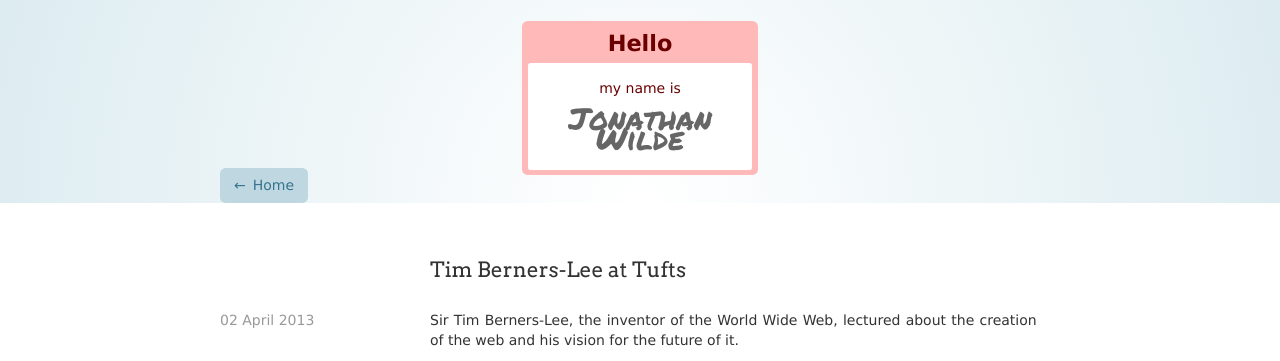
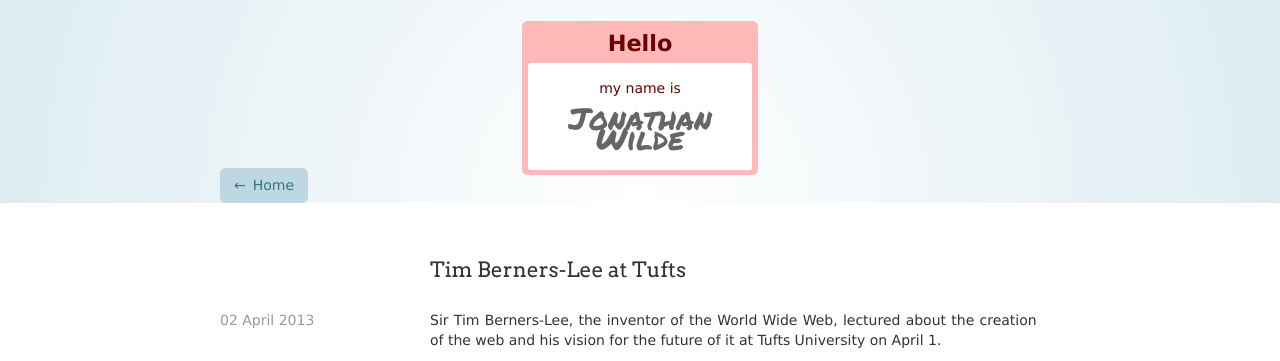
Before and after one commit to hellojwilde/hellojwilde.github.io, a Jekyll site: the page built from _posts/2013-04-02-tim-berners-lee-at-tufts.md, in a window 1280 px wide, cut to the strip 0-361 px from the top of the page. Built offline with Jekyll 4.4.1, drawn with Linux system fonts in a browser that asks for light colours; nearby versions of some CDN libraries.

Commit message:
Update 2013-04-02-tim-berners-lee-at-tufts.md

```diff
--- a/_posts/2013-04-02-tim-berners-lee-at-tufts.md
+++ b/_posts/2013-04-02-tim-berners-lee-at-tufts.md
@@ -4,7 +4,7 @@ title: Tim Berners-Lee at Tufts
 summary:
     Sir Tim Berners-Lee, the inventor of the World Wide Web,
     lectured about the creation of the web and
-    his vision for the future of it.
+    his vision for the future of it at Tufts University on April 1.
 ---
 
 <div>
```
